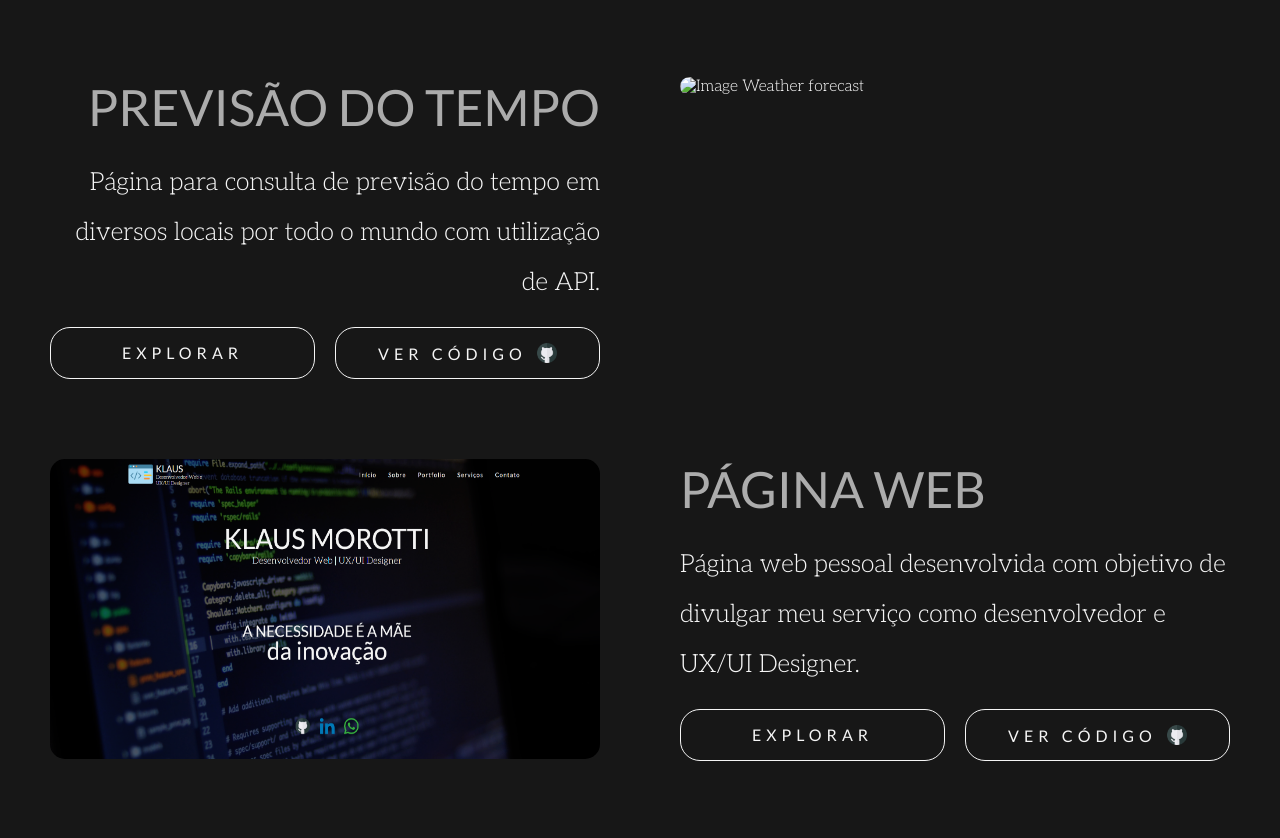
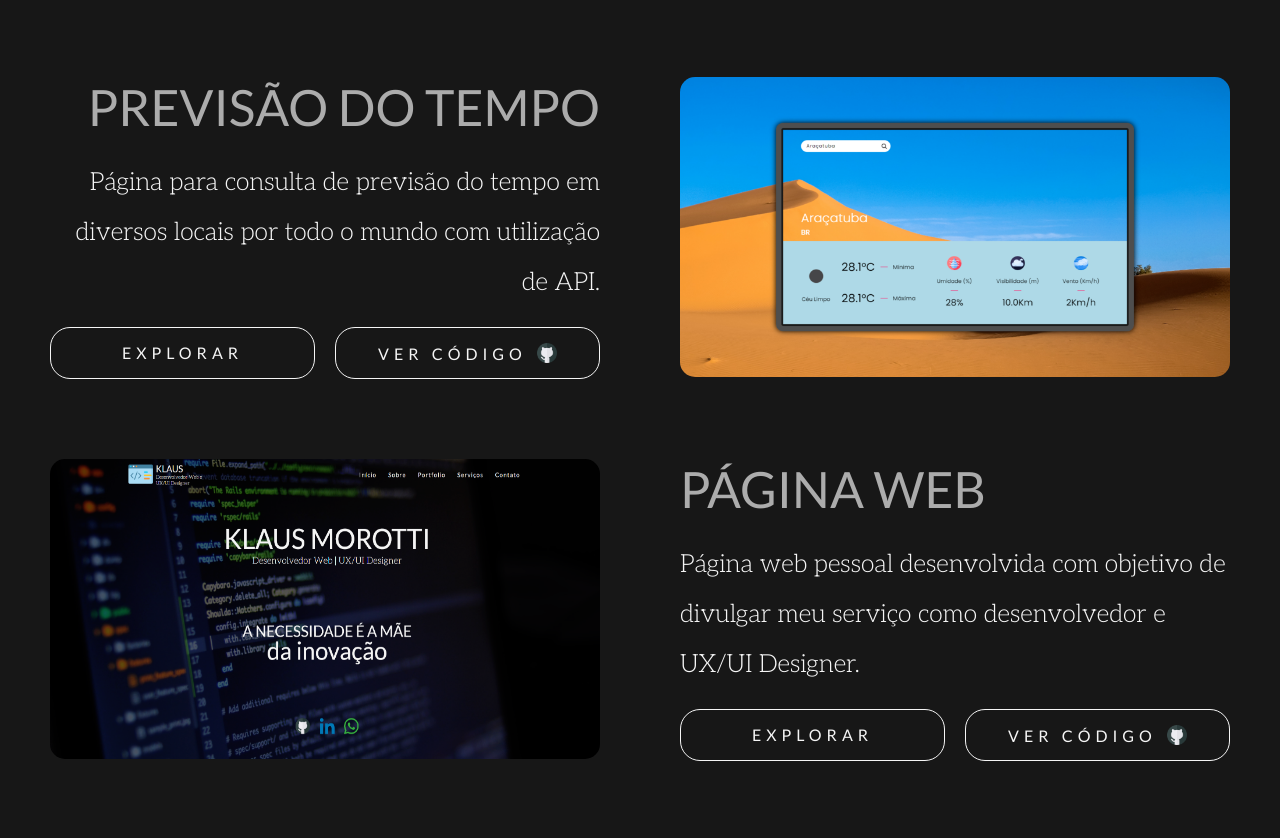
Before and after one commit to klausmorotti/meu-portfolio, a plain HTML site: page index.html in a window 1280 px wide. Shown: the part 3487-4325 px from the top of the page. Drawn offline with Linux system fonts and the light colour scheme.

Commit message:
arrumando bug de imagem inexistente

```diff
--- a/index.html
+++ b/index.html
@@ -253,7 +253,7 @@
                     </div>
                 </div>
                 <div class="image-project item4">
-                    <img src="assets/images/project-previsao.png" alt="Image Weather forecast">
+                    <img src="assets/images/image-weather.png" alt="Image Weather forecast">
                 </div>
 
 
```
Also changed, not shown: assets/images/image-weather.png (added).
